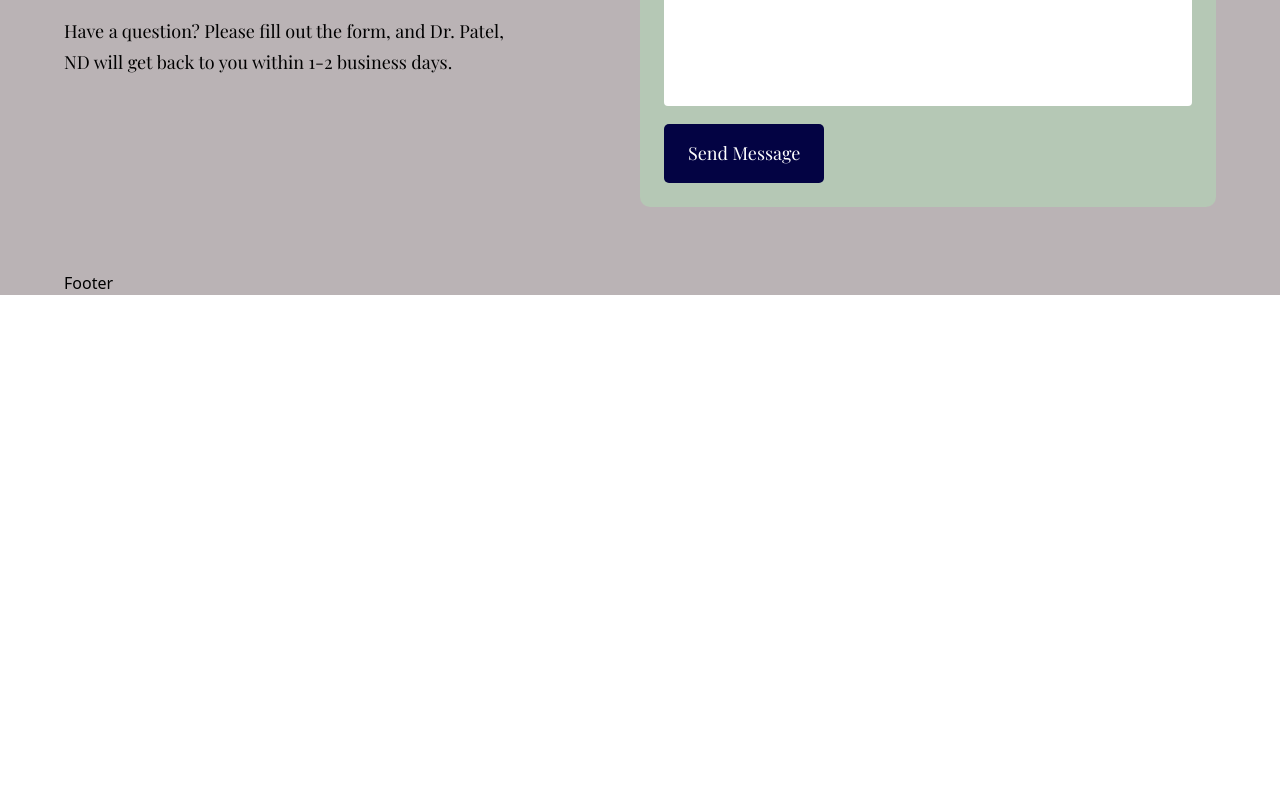
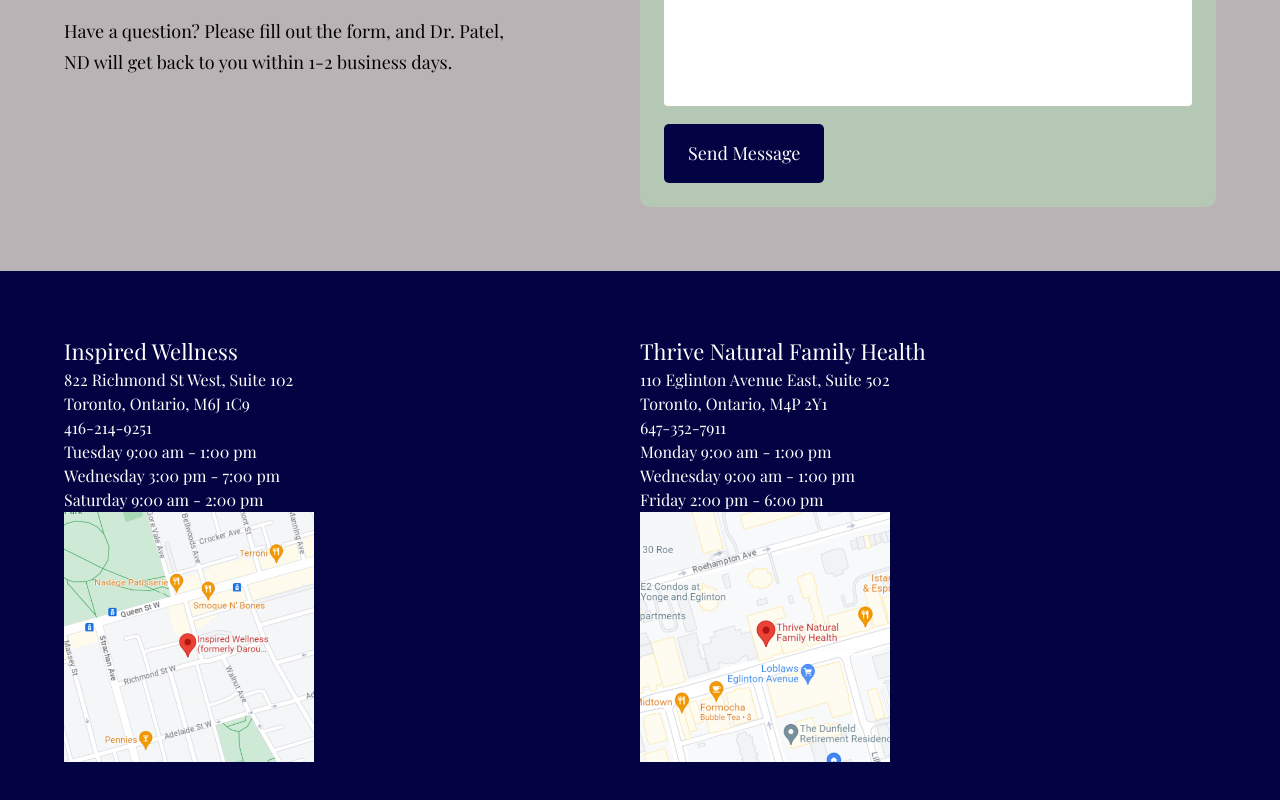
Before and after one commit to matthew-njd/dr_ishani_patel, a React (Vite) app: page / in a window 1280 px wide. Shown: the part 3446-4246 px from the top of the page. Before the commit the page ends 3741 px from the top, so only its background shows below. Built offline with nearby package versions, Linux system fonts and the light colour scheme.

Commit message:
Added Footer content

```diff
--- a/src/App.jsx
+++ b/src/App.jsx
@@ -22,6 +22,11 @@
           <Services />
           <About />
           <Contact />
+        </div>
+      </div>
+
+      <div className={`bg-tertiary ${styles.paddingX} ${styles.flexStart}`}>
+        <div className={`${styles.boxWidth}`}>
           <Footer />
         </div>
       </div>
--- a/src/assets/index.js
+++ b/src/assets/index.js
@@ -15,6 +15,9 @@
 import homeo from "../assets/homeo.svg";
 import test from "../assets/test.svg";
 import supp from "../assets/supp.svg";
+
+import inspired from "../assets/inspired.png";
+import thrive from "../assets/thrive.png";
 
 import facebook from "../assets/facebook.svg";
 import instagram from "../assets/instagram.svg";
@@ -36,6 +39,8 @@
   homeo,
   test,
   supp,
+  inspired,
+  thrive,
   facebook,
   instagram,
   linkedin,
--- a/src/components/Footer.jsx
+++ b/src/components/Footer.jsx
@@ -1,7 +1,43 @@
-import React from "react";
+import { clinics } from "../constants";
+import styles, { layout } from "../style";
+
+const ClinicDetails = ({
+  title,
+  address,
+  location,
+  phone,
+  hours1,
+  hours2,
+  hours3,
+  maps,
+  img,
+}) => (
+  <div className={`${layout.sectionInfo}`}>
+    <h4 className="font-regular font-normal text-[22px]">{title}</h4>
+    <p className="font-regular font-normal text-[16px]">{address}</p>
+    <p className="font-regular font-normal text-[16px]">{location}</p>
+    <a href={`tel:${phone}`}>
+      <p className="font-regular font-normal text-[16px]">{phone}</p>
+    </a>
+    <p className="font-regular font-normal text-[16px]">{hours1}</p>
+    <p className="font-regular font-normal text-[16px]">{hours2}</p>
+    <p className="font-regular font-normal text-[16px]">{hours3}</p>
+    <a href={maps} className="w-[250px] h-[250px]" target="_blank">
+      <img src={img} alt="maps" className="w-[100%] h-[100%] object-contain" />
+    </a>
+  </div>
+);
 
 const Footer = () => {
-  return <div>Footer</div>;
+  return (
+    <section className={`${layout.section}`}>
+      <div className="text-white grid grid-cols-2 w-full">
+        {clinics.map((clinic, index) => (
+          <ClinicDetails key={clinic.id} {...clinic} index={index} />
+        ))}
+      </div>
+    </section>
+  );
 };
 
 export default Footer;
--- a/src/constants/index.js
+++ b/src/constants/index.js
@@ -7,6 +7,8 @@
   homeo,
   test,
   supp,
+  inspired,
+  thrive,
   facebook,
   instagram,
   linkedin,
@@ -90,22 +92,30 @@
   },
 ];
 
-export const footerClinic = [
+export const clinics = [
   {
+    id: "clinic-1",
     title: "Inspired Wellness",
     address: "822 Richmond St West, Suite 102",
     location: "Toronto, Ontario, M6J 1C9",
-    number: "416-214-925",
-    hours1: "Wednesday 3:00 pm - 7:00 pm",
-    hours2: "Saturday 9:00 am - 2:00 pm",
+    phone: "416-214-9251",
+    hours1: "Tuesday 9:00 am - 1:00 pm",
+    hours2: "Wednesday 3:00 pm - 7:00 pm",
+    hours3: "Saturday 9:00 am - 2:00 pm",
+    maps: "https://www.google.ca/maps/place/Inspired+Wellness+(formerly+Darou+Wellness)/@43.6447905,-79.4137536,17z/data=!3m1!4b1!4m6!3m5!1s0x882b34db9f688f4b:0xdb403bacf406db4f!8m2!3d43.6447866!4d-79.4111787!16s%2Fg%2F11b5wgbx3b",
+    img: inspired,
   },
   {
+    id: "clinic-2",
     title: "Thrive Natural Family Health",
     address: "110 Eglinton Avenue East, Suite 502",
     location: "Toronto, Ontario, M4P 2Y1",
-    number: "647-352-7911",
-    hours1: "Wednesday 9:00 am - 1:00 pm",
-    hours2: "Friday 2:00 pm - 6:00 pm",
+    phone: "647-352-7911",
+    hours1: "Monday 9:00 am - 1:00 pm",
+    hours2: "Wednesday 9:00 am - 1:00 pm",
+    hours3: "Friday 2:00 pm - 6:00 pm",
+    maps: "https://www.google.ca/maps/place/Thrive+Natural+Family+Health/@43.7076424,-79.3978752,17z/data=!3m1!4b1!4m6!3m5!1s0x882b3324d2886267:0x2325d719548fe9b1!8m2!3d43.7076386!4d-79.3953003!16s%2Fg%2F1hc4p4ghj",
+    img: thrive,
   },
 ];
 
```
Also changed, not shown: src/assets/inspired.png (added), src/assets/thrive.png (added).
